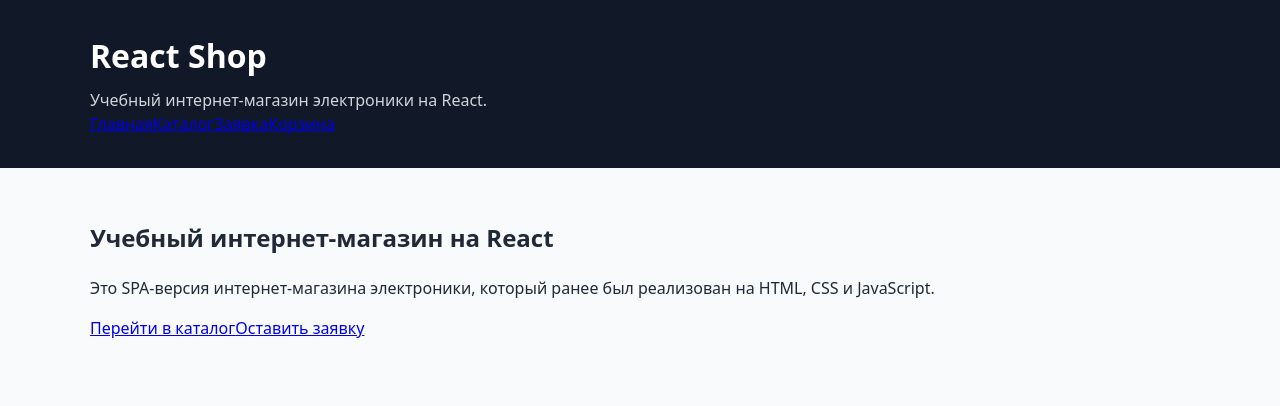
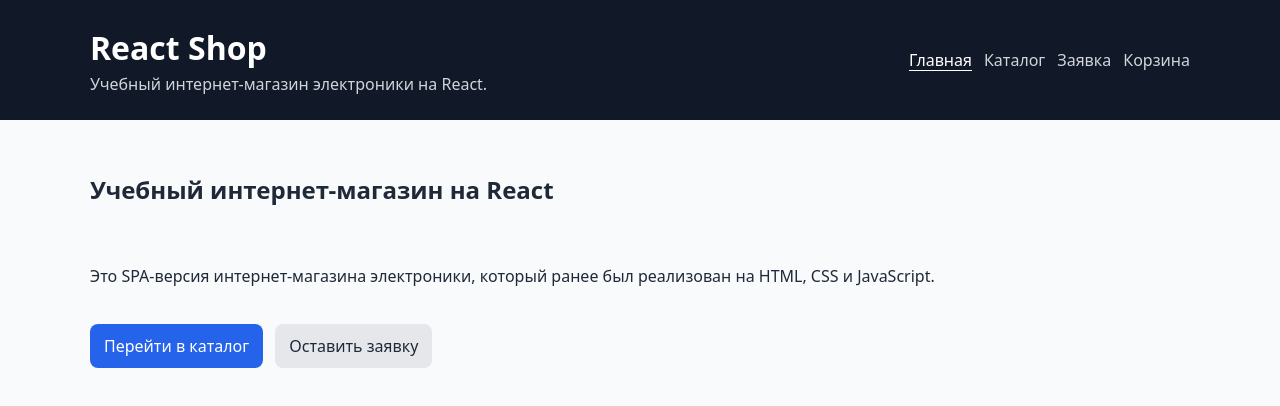
Before and after one commit to f1shi/kr5-react-shop, a React (Vite) app: page / in a window 1280 px wide. Shown: the top 406 px of the page. Built offline with nearby package versions, Linux system fonts and the light colour scheme.

Commit message:
style: add navigation and pages styles

```diff
--- a/src/App.css
+++ b/src/App.css
@@ -5,9 +5,16 @@
 }
 
 .site-header {
-  padding: 32px 16px;
+  padding: 24px 16px;
   background-color: #111827;
   color: #ffffff;
+}
+
+.site-header__inner {
+  display: flex;
+  align-items: center;
+  justify-content: space-between;
+  gap: 24px;
 }
 
 .site-header__inner,
@@ -16,13 +23,35 @@
   margin-inline: auto;
 }
 
-.site-header h1 {
-  margin: 0 0 8px;
+.site-header__brand h1,
+.site-header__brand p {
+  margin: 0;
 }
 
-.site-header p {
-  margin: 0;
+.site-header__brand p {
   color: #d1d5db;
+}
+
+.site-nav {
+  display: flex;
+  flex-wrap: wrap;
+  gap: 12px;
+}
+
+.site-nav__link {
+  color: #d1d5db;
+  text-decoration: none;
+}
+
+.site-nav__link:hover,
+.site-nav__link:focus-visible {
+  color: #ffffff;
+}
+
+.site-nav__link--active {
+  color: #ffffff;
+  text-decoration: underline;
+  text-underline-offset: 4px;
 }
 
 .app-main {
@@ -235,3 +264,107 @@
   border: 1px solid #bfdbfe;
   border-radius: 8px;
 }
+
+.home-page,
+.cart-page,
+.not-found-page,
+.product-page {
+  display: grid;
+  gap: 20px;
+}
+
+.home-page__actions,
+.product-card__actions {
+  display: flex;
+  flex-wrap: wrap;
+  gap: 12px;
+}
+
+.product-card__actions {
+  margin-top: auto;
+}
+
+.product-card__actions .product-card__button {
+  margin-top: 0;
+}
+
+.product-card__title a {
+  color: inherit;
+  text-decoration: none;
+}
+
+.product-card__title a:hover {
+  text-decoration: underline;
+}
+
+.button-link,
+.product-card__link,
+.back-link {
+  display: inline-flex;
+  align-items: center;
+  justify-content: center;
+  width: fit-content;
+  text-decoration: none;
+}
+
+.button-link {
+  padding: 10px 14px;
+  color: #ffffff;
+  background-color: #2563eb;
+  border-radius: 8px;
+}
+
+.button-link--secondary {
+  color: #1f2937;
+  background-color: #e5e7eb;
+}
+
+.product-card__link {
+  padding: 10px 12px;
+  color: #2563eb;
+  border: 1px solid #2563eb;
+  border-radius: 8px;
+}
+
+.back-link {
+  color: #2563eb;
+}
+
+.product-details {
+  display: grid;
+  grid-template-columns: minmax(240px, 420px) 1fr;
+  gap: 24px;
+  padding: 20px;
+  background-color: #ffffff;
+  border: 1px solid #d1d5db;
+  border-radius: 12px;
+}
+
+.product-details__image {
+  width: 100%;
+  height: auto;
+  border-radius: 8px;
+  object-fit: cover;
+}
+
+.product-details__content {
+  display: grid;
+  align-content: start;
+  gap: 12px;
+}
+
+.product-details__content h2,
+.product-details__content p {
+  margin: 0;
+}
+
+@media (max-width: 768px) {
+  .site-header__inner {
+    align-items: flex-start;
+    flex-direction: column;
+  }
+
+  .product-details {
+    grid-template-columns: 1fr;
+  }
+}
```
